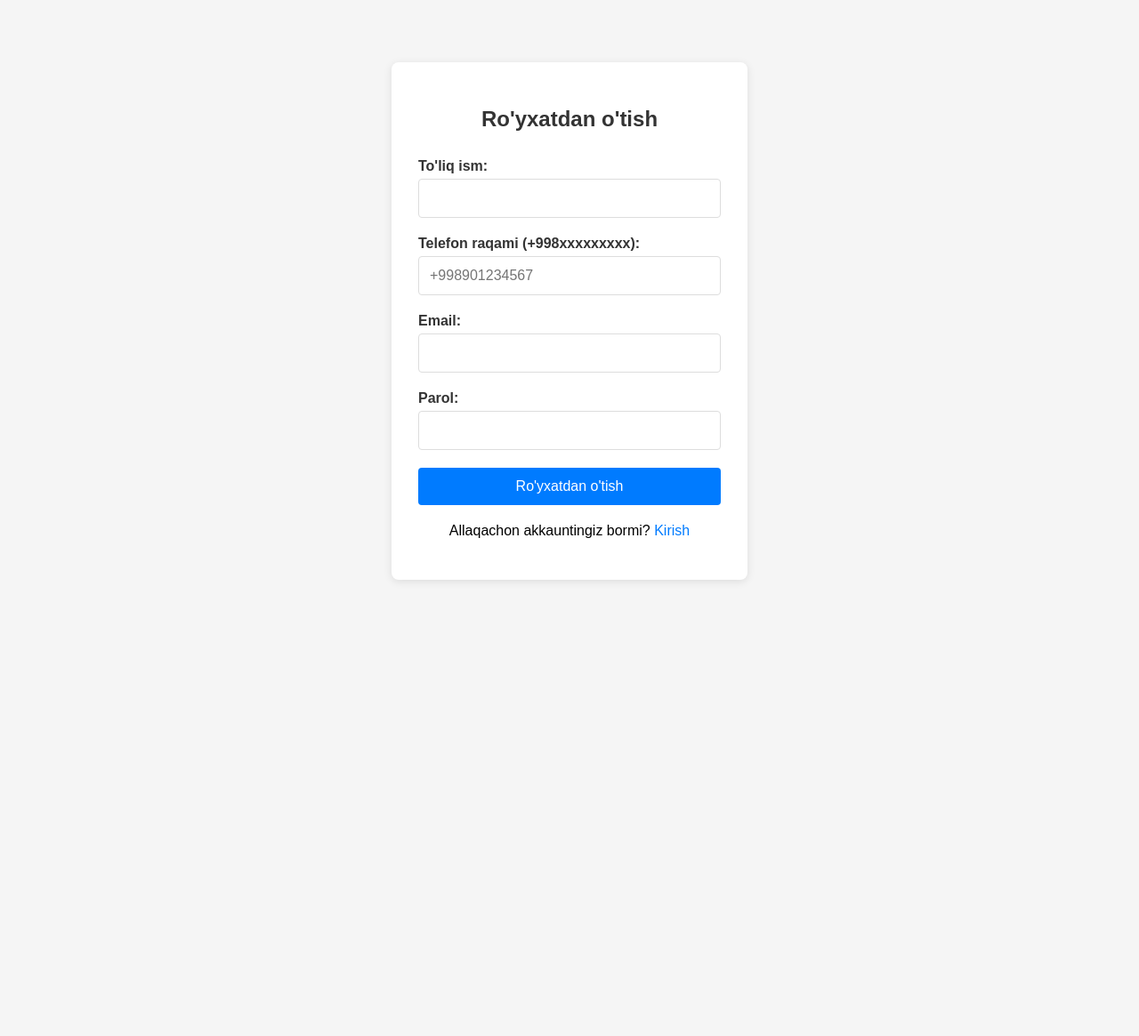
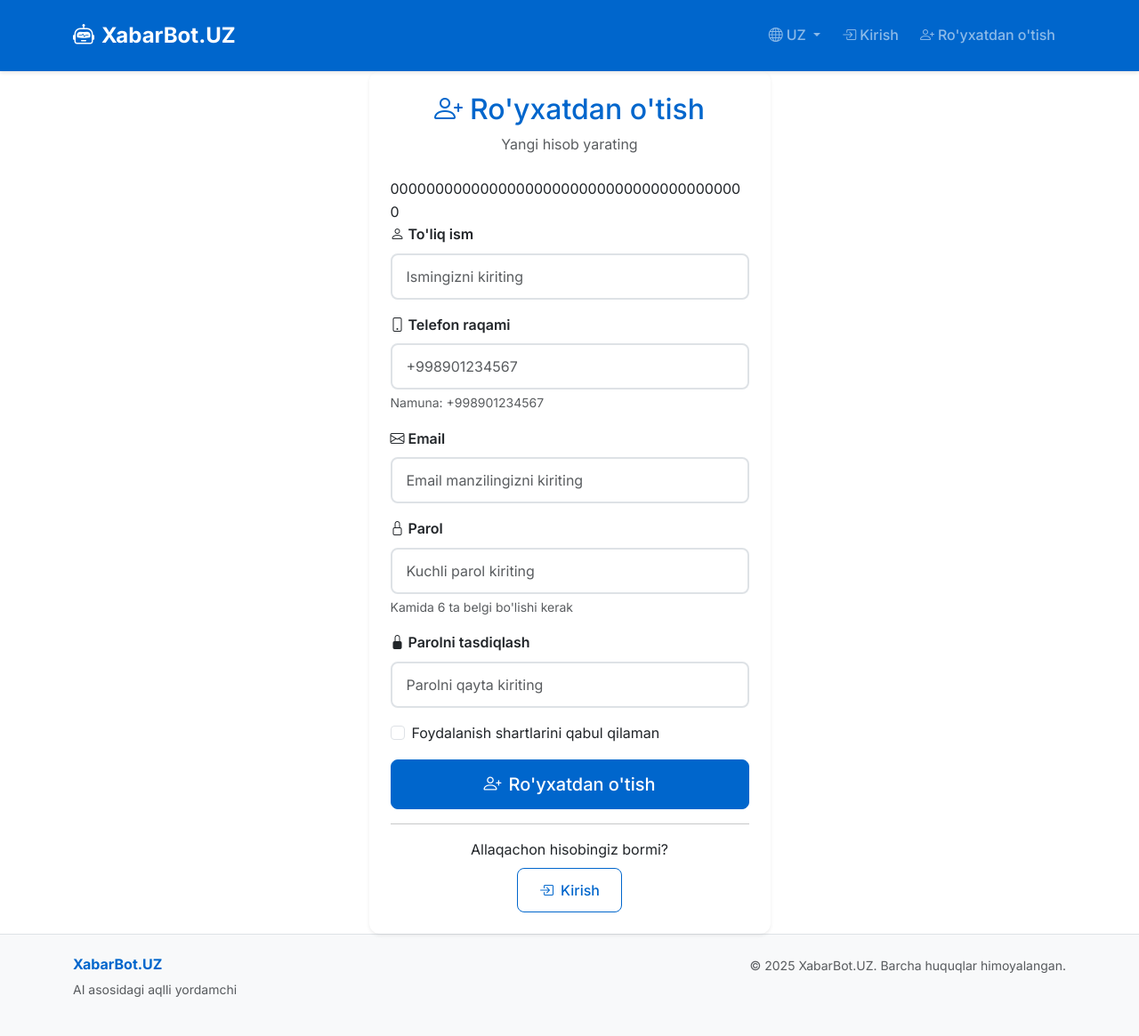
Before and after one commit to akramfarmonov1-debug/XabarBot, a Flask app: page /register in a window 1280 px wide. Shown: the whole page at 89% size. Before the commit the page ends 654 px from the top, so only its background shows below. Run offline with Flask 3, Linux system fonts and the light colour scheme; some libraries are stand-ins or nearby versions.

Commit message:
Enhance the application with internationalization and updated styling
Implement Flask-Babel for multi-language support (en, ru, uz), update templates with Bootstrap 5, Inter font, and color schemes, and add translation files. Refactor main.py for locale selection and update login/register templates.

Replit-Commit-Author: Agent
Replit-Commit-Session-Id: 200a3e2a-2370-46d6-a8a7-88a1d33992c5
Replit-Commit-Checkpoint-Type: intermediate_checkpoint
Replit-Commit-Screenshot-Url: https://storage.googleapis.com/screenshot-production-us-central1/8c7cd9ba-b8aa-4221-b3ad-cace374e82cb/200a3e2a-2370-46d6-a8a7-88a1d33992c5/Vhhfnz3

```diff
--- /dev/null
+++ b/babel.cfg
@@ -0,0 +1,3 @@
+[python: **.py]
+[jinja2: **/templates/**.html]
+extensions=jinja2.ext.autoescape,jinja2.ext.with_
--- a/main.py
+++ b/main.py
@@ -2,7 +2,7 @@ import os
 import google.generativeai as genai
 from flask import Flask, render_template, session, redirect, url_for, flash, request
 from flask_wtf.csrf import CSRFProtect
-from flask_babel import Babel, _, get_locale
+from flask_babel import Babel, _
 from dotenv import load_dotenv
 from routes.auth_routes import auth_bp
 from routes.kb_routes import kb_bp
@@ -25,14 +25,19 @@ app.config['LANGUAGES'] = {
     'ru': 'Русский',
     'en': 'English'
 }
-babel = Babel(app)
 
-@babel.localeselector
-def get_locale():
+def select_locale():
     # URL parametridan til olish
     if request.args.get('lang'):
         session['language'] = request.args.get('lang')
     return session.get('language', 'uz')
+
+babel = Babel(app, locale_selector=select_locale)
+
+@app.context_processor
+def inject_babel_get_locale():
+    from flask_babel import get_locale as babel_get_locale
+    return dict(get_locale=babel_get_locale)
 
 # SESSION_SECRET muhim bo'lib, har safar restart qilganda o'zgarib ketmasligi kerak
 session_secret = os.environ.get('SESSION_SECRET')
--- a/templates/base.html
+++ b/templates/base.html
@@ -1,9 +1,9 @@
 <!DOCTYPE html>
-<html lang="{{ get_locale() }}">
+<html lang="uz">
 <head>
     <meta charset="UTF-8">
     <meta name="viewport" content="width=device-width, initial-scale=1.0">
-    <meta name="description" content="{% block description %}{{ _('XabarBot.UZ - AI yordamchisi') }}{% endblock %}">
+    <meta name="description" content="{% block description %}XabarBot.UZ - AI yordamchisi{% endblock %}">
     <title>{% block title %}XabarBot.UZ{% endblock %}</title>
 
     <!-- Bootstrap 5 CSS -->
@@ -26,7 +26,7 @@
     <!-- Navigation -->
     <nav class="navbar navbar-expand-lg navbar-dark bg-primary fixed-top">
         <div class="container">
-            <a class="navbar-brand fw-bold" href="{{ url_for('main.home') }}">
+            <a class="navbar-brand fw-bold" href="{{ url_for('home') }}">
                 <i class="bi bi-robot me-2"></i>XabarBot.UZ
             </a>
 
@@ -38,7 +38,7 @@
                 <ul class="navbar-nav me-auto">
                     {% if session.get('user_id') %}
                     <li class="nav-item">
-                        <a class="nav-link" href="{{ url_for('main.home') }}">
+                        <a class="nav-link" href="{{ url_for('home') }}">
                             <i class="bi bi-house me-1"></i>{{ _('Asosiy') }}
                         </a>
                     </li>
@@ -69,9 +69,9 @@
                             <i class="bi bi-globe me-1"></i>{{ session.get('language', 'uz').upper() }}
                         </a>
                         <ul class="dropdown-menu">
-                            <li><a class="dropdown-item" href="{{ url_for('main.set_language', language='uz') }}">O'zbekcha</a></li>
-                            <li><a class="dropdown-item" href="{{ url_for('main.set_language', language='ru') }}">Русский</a></li>
-                            <li><a class="dropdown-item" href="{{ url_for('main.set_language', language='en') }}">English</a></li>
+                            <li><a class="dropdown-item" href="{{ url_for('set_language', language='uz') }}">O'zbekcha</a></li>
+                            <li><a class="dropdown-item" href="{{ url_for('set_language', language='ru') }}">Русский</a></li>
+                            <li><a class="dropdown-item" href="{{ url_for('set_language', language='en') }}">English</a></li>
                         </ul>
                     </li>
 
@@ -94,7 +94,7 @@
                     </li>
                     <li class="nav-item">
                         <a class="nav-link" href="{{ url_for('auth.register') }}">
-                            <i class="bi bi-person-plus me-1"></i>{{ _('Ro'yxatdan o'tish') }}
+                            <i class="bi bi-person-plus me-1"></i>{{ _("Ro'yxatdan o'tish") }}
                         </a>
                     </li>
                     {% endif %}
--- a/templates/register.html
+++ b/templates/register.html
@@ -1,127 +1,180 @@
-<!DOCTYPE html>
-<html lang="uz">
-<head>
-    <meta charset="UTF-8">
-    <meta name="viewport" content="width=device-width, initial-scale=1.0">
-    <title>Ro'yxatdan o'tish - XabarBot.UZ</title>
-    <style>
-        body {
-            font-family: Arial, sans-serif;
-            max-width: 400px;
-            margin: 50px auto;
-            padding: 20px;
-            background-color: #f5f5f5;
-        }
-        .form-container {
-            background: white;
-            padding: 30px;
-            border-radius: 8px;
-            box-shadow: 0 2px 10px rgba(0,0,0,0.1);
-        }
-        h2 {
-            text-align: center;
-            color: #333;
-            margin-bottom: 30px;
-        }
-        .form-group {
-            margin-bottom: 20px;
-        }
-        label {
-            display: block;
-            margin-bottom: 5px;
-            color: #333;
-            font-weight: bold;
-        }
-        input[type="text"], input[type="email"], input[type="password"] {
-            width: 100%;
-            padding: 12px;
-            border: 1px solid #ddd;
-            border-radius: 4px;
-            font-size: 16px;
-            box-sizing: border-box;
-        }
-        .submit-btn {
-            width: 100%;
-            padding: 12px;
-            background-color: #007bff;
-            color: white;
-            border: none;
-            border-radius: 4px;
-            font-size: 16px;
-            cursor: pointer;
-        }
-        .submit-btn:hover {
-            background-color: #0056b3;
-        }
-        .link {
-            text-align: center;
-            margin-top: 20px;
-        }
-        .link a {
-            color: #007bff;
-            text-decoration: none;
-        }
-        .flash-messages {
-            margin-bottom: 20px;
-        }
-        .flash-error {
-            background-color: #f8d7da;
-            color: #721c24;
-            padding: 10px;
-            border-radius: 4px;
-            margin-bottom: 10px;
-        }
-        .flash-success {
-            background-color: #d4edda;
-            color: #155724;
-            padding: 10px;
-            border-radius: 4px;
-            margin-bottom: 10px;
-        }
-    </style>
-</head>
-<body>
-    <div class="form-container">
-        <h2>Ro'yxatdan o'tish</h2>
+{% extends "base.html" %}
 
-        {% with messages = get_flashed_messages(with_categories=true) %}
-            {% if messages %}
-                <div class="flash-messages">
-                    {% for category, message in messages %}
-                        <div class="flash-{{ category }}">{{ message }}</div>
-                    {% endfor %}
-                </div>
-            {% endif %}
-        {% endwith %}
+{% block title %}{{ _('Ro\'yxatdan o\'tish') }} - XabarBot.UZ{% endblock %}
 
-        <form method="POST">
-            <div class="form-group">
-                <label for="full_name">To'liq ism:</label>
-                <input type="text" id="full_name" name="full_name" required>
+{% block description %}{{ _('XabarBot.UZ da yangi hisob yaratish sahifasi') }}{% endblock %}
+
+{% block content %}
+<div class="container">
+    <div class="row justify-content-center">
+        <div class="col-md-6 col-lg-5">
+            <div class="card shadow-sm fade-in-up">
+                <div class="card-body p-4">
+                    <div class="text-center mb-4">
+                        <h2 class="card-title text-primary">
+                            <i class="bi bi-person-plus me-2"></i>{{ _('Ro\'yxatdan o\'tish') }}
+                        </h2>
+                        <p class="text-muted">{{ _('Yangi hisob yarating') }}</p>
                     </div>
 
-            <div class="form-group">
-                <label for="phone">Telefon raqami (+998xxxxxxxxx):</label>
-                <input type="text" id="phone" name="phone" placeholder="+998901234567"
-                       pattern="^\+998\d{9}$" title="Telefon raqami +998 bilan boshlanishi va 9 ta raqam bo'lishi kerak" required>
+                    <form method="POST" novalidate>
+                        {{ csrf_token() }}
+
+                        <div class="mb-3">
+                            <label for="full_name" class="form-label">
+                                <i class="bi bi-person me-1"></i>{{ _('To\'liq ism') }}
+                            </label>
+                            <input type="text"
+                                   class="form-control"
+                                   id="full_name"
+                                   name="full_name"
+                                   placeholder="{{ _('Ismingizni kiriting') }}"
+                                   required
+                                   autocomplete="name">
+                            <div class="invalid-feedback">
+                                {{ _('Ism kiritilishi shart') }}
+                            </div>
                         </div>
 
-            <div class="form-group">
-                <label for="email">Email:</label>
-                <input type="email" id="email" name="email" required>
+                        <div class="mb-3">
+                            <label for="phone" class="form-label">
+                                <i class="bi bi-phone me-1"></i>{{ _('Telefon raqami') }}
+                            </label>
+                            <input type="tel"
+                                   class="form-control"
+                                   id="phone"
+                                   name="phone"
+                                   placeholder="+998901234567"
+                                   pattern="^\\+998\\d{9}$"
+                                   title="{{ _('Telefon raqami +998 bilan boshlanishi va 9 ta raqam bo\'lishi kerak') }}"
+                                   required
+                                   autocomplete="tel">
+                            <div class="form-text">
+                                {{ _('Namuna: +998901234567') }}
+                            </div>
+                            <div class="invalid-feedback">
+                                {{ _('To\'g\'ri telefon raqam kiriting') }}
+                            </div>
                         </div>
 
-            <div class="form-group">
-                <label for="password">Parol:</label>
-                <input type="password" id="password" name="password" required>
+                        <div class="mb-3">
+                            <label for="email" class="form-label">
+                                <i class="bi bi-envelope me-1"></i>{{ _('Email') }}
+                            </label>
+                            <input type="email"
+                                   class="form-control"
+                                   id="email"
+                                   name="email"
+                                   placeholder="{{ _('Email manzilingizni kiriting') }}"
+                                   required
+                                   autocomplete="email">
+                            <div class="invalid-feedback">
+                                {{ _('To\'g\'ri email manzil kiriting') }}
+                            </div>
                         </div>
 
-            <button type="submit" class="submit-btn">Ro'yxatdan o'tish</button>
+                        <div class="mb-3">
+                            <label for="password" class="form-label">
+                                <i class="bi bi-lock me-1"></i>{{ _('Parol') }}
+                            </label>
+                            <input type="password"
+                                   class="form-control"
+                                   id="password"
+                                   name="password"
+                                   placeholder="{{ _('Kuchli parol kiriting') }}"
+                                   minlength="6"
+                                   required
+                                   autocomplete="new-password">
+                            <div class="form-text">
+                                {{ _('Kamida 6 ta belgi bo\'lishi kerak') }}
+                            </div>
+                            <div class="invalid-feedback">
+                                {{ _('Parol kamida 6 ta belgidan iborat bo\'lishi kerak') }}
+                            </div>
+                        </div>
+
+                        <div class="mb-3">
+                            <label for="confirm_password" class="form-label">
+                                <i class="bi bi-lock-fill me-1"></i>{{ _('Parolni tasdiqlash') }}
+                            </label>
+                            <input type="password"
+                                   class="form-control"
+                                   id="confirm_password"
+                                   name="confirm_password"
+                                   placeholder="{{ _('Parolni qayta kiriting') }}"
+                                   required
+                                   autocomplete="new-password">
+                            <div class="invalid-feedback">
+                                {{ _('Parollar mos kelmaydi') }}
+                            </div>
+                        </div>
+
+                        <div class="mb-3 form-check">
+                            <input type="checkbox" class="form-check-input" id="terms" name="terms" required>
+                            <label class="form-check-label" for="terms">
+                                {{ _('Foydalanish shartlarini qabul qilaman') }}
+                            </label>
+                            <div class="invalid-feedback">
+                                {{ _('Shartlarni qabul qilishingiz shart') }}
+                            </div>
+                        </div>
+
+                        <div class="d-grid mb-3">
+                            <button type="submit" class="btn btn-primary btn-lg">
+                                <i class="bi bi-person-plus me-2"></i>{{ _('Ro\'yxatdan o\'tish') }}
+                            </button>
+                        </div>
                     </form>
 
-        <div class="link">
-            <p>Allaqachon akkauntingiz bormi? <a href="{{ url_for('auth.login') }}">Kirish</a></p>
+                    <hr>
+
+                    <div class="text-center">
+                        <p class="mb-0">{{ _('Allaqachon hisobingiz bormi?') }}</p>
+                        <a href="{{ url_for('auth.login') }}" class="btn btn-outline-primary mt-2">
+                            <i class="bi bi-box-arrow-in-right me-2"></i>{{ _('Kirish') }}
+                        </a>
                     </div>
                 </div>
-</body>
-</html>
+            </div>
+        </div>
+    </div>
+</div>
+{% endblock %}
+
+{% block scripts %}
+<script>
+// Form validation
+(function() {
+    'use strict';
+
+    // Bootstrap form validation
+    var forms = document.querySelectorAll('form[novalidate]');
+
+    Array.prototype.slice.call(forms).forEach(function (form) {
+        form.addEventListener('submit', function (event) {
+            if (!form.checkValidity()) {
+                event.preventDefault();
+                event.stopPropagation();
+            }
+
+            form.classList.add('was-validated');
+        }, false);
+    });
+
+    // Password confirmation validation
+    var password = document.getElementById('password');
+    var confirmPassword = document.getElementById('confirm_password');
+
+    function validatePassword() {
+        if (password.value !== confirmPassword.value) {
+            confirmPassword.setCustomValidity('{{ _("Parollar mos kelmaydi") }}');
+        } else {
+            confirmPassword.setCustomValidity('');
+        }
+    }
+
+    password.addEventListener('change', validatePassword);
+    confirmPassword.addEventListener('keyup', validatePassword);
+})();
+</script>
+{% endblock %}
```
Also changed, not shown: templates/login.html (+100 -118 lines), translations/en/LC_MESSAGES/messages.po (added), translations/ru/LC_MESSAGES/messages.po (added), translations/uz/LC_MESSAGES/messages.po (added), 4 other files. Lines whose indentation alone changed are shown as unchanged.
